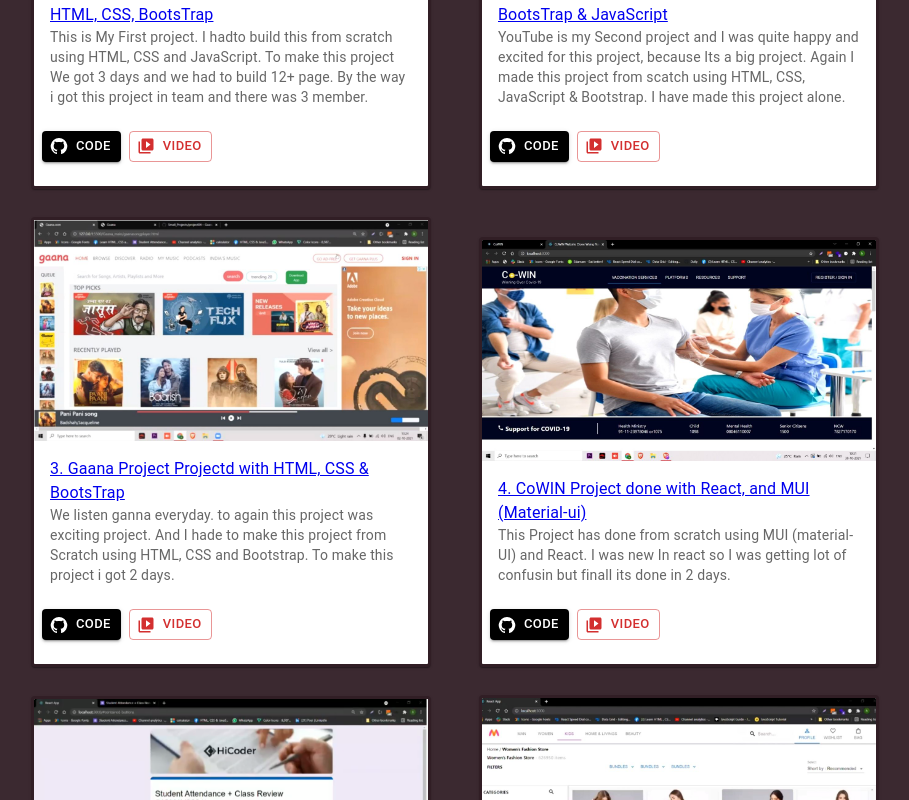
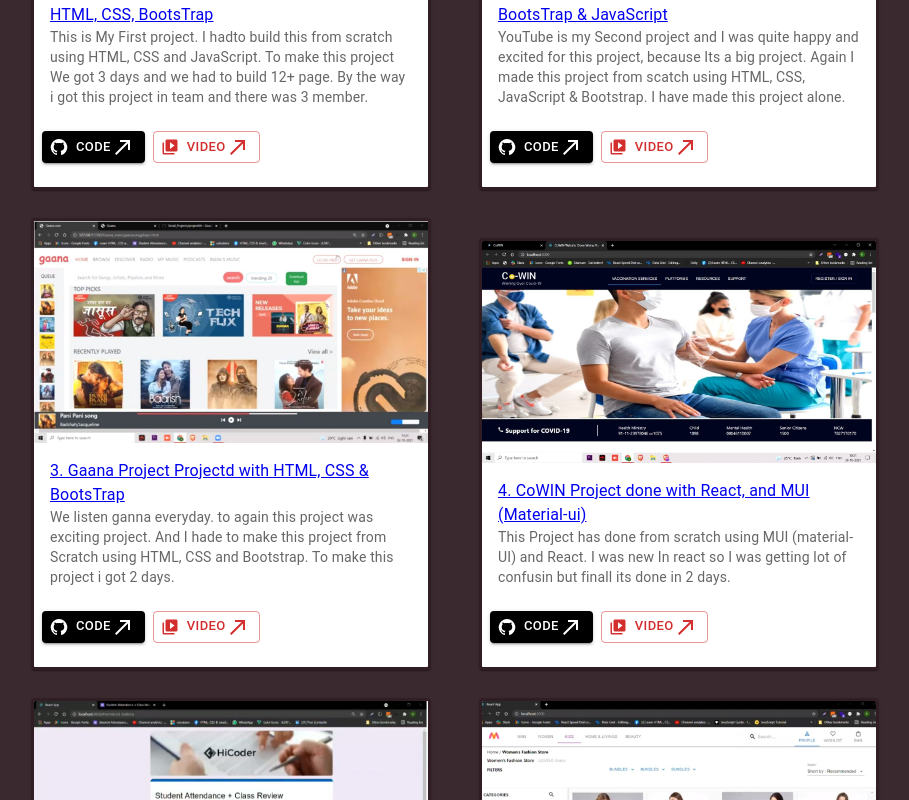
Before and after one commit to codewithdolly/my--portfolio--project-5, a React (Create React App) app: page /projects in a window 1280 px wide. Shown: the part 940-1740 px from the top of the page, without its empty margins (73-982 px from the left). Built offline with nearby package versions, Linux system fonts and the light colour scheme; what react-swipeable-views-utils would draw is missing.

Commit message:
update the project and company

```diff
--- a/src/Components/Projects/Projects.js
+++ b/src/Components/Projects/Projects.js
@@ -8,6 +8,7 @@
 import GitHubIcon from '@mui/icons-material/GitHub';
 import VideoLibraryIcon from "@mui/icons-material/VideoLibrary";
 import { motion } from "framer-motion";
+import CallMadeIcon from '@mui/icons-material/CallMade';
 import Footer from "../Footer";
 import FactsAndStats from "../Home/FactsAndStats";
 import { Outlet, Link } from "react-router-dom";
@@ -62,8 +63,10 @@
                       variant="contained"
                       sx={{ mb: 2 }}
                       startIcon={<GitHubIcon />}
+                      // endIcon={<CallMadeIcon />}
+
                     >
-                      Code
+                      Code<CallMadeIcon />
                     </Button>
                     <Button
                       sx={{ mb: 2 }}
@@ -74,8 +77,9 @@
                       color="error"
                       variant="outlined"
                       startIcon={<VideoLibraryIcon />}
+                      // endIcon={<CallMadeIcon />}
                     >
-                      Video
+                      Video<CallMadeIcon />
                     </Button>
                   </CardActions>
                 </Card>
```
